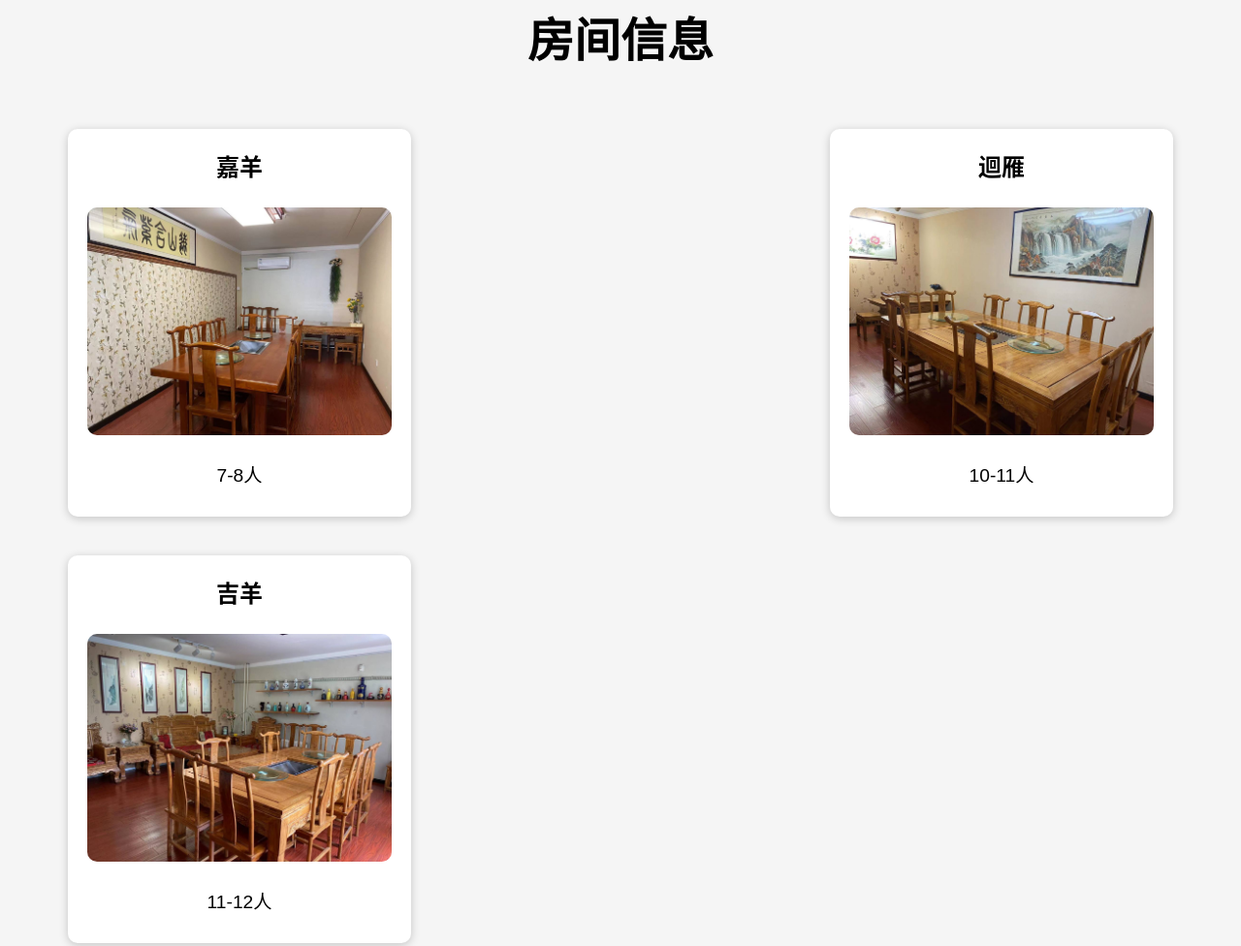
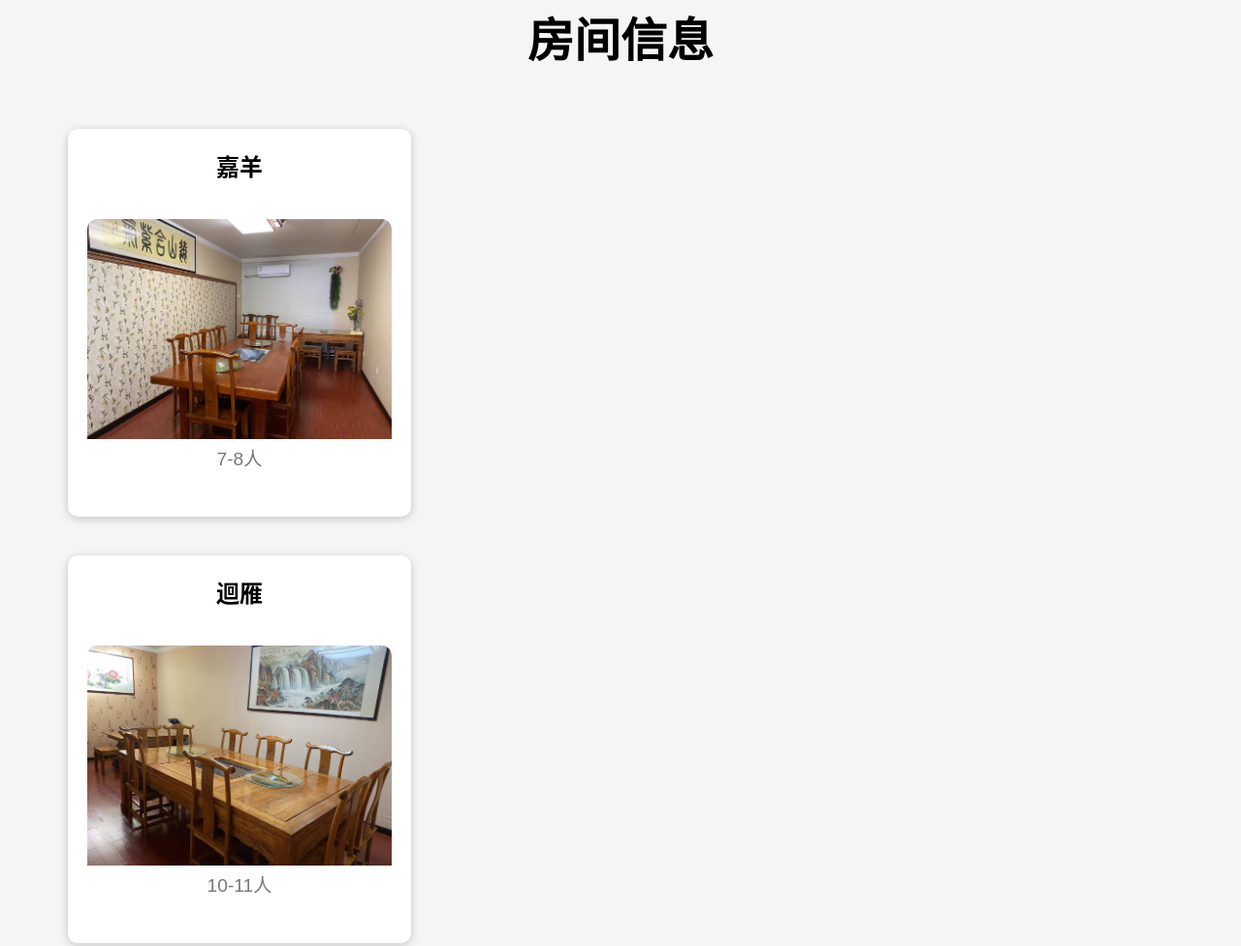
Before and after one commit to liangjunyi010/yanyangju, a plain HTML site: page index.html in a window 1280 px wide. Shown: the part 1620-2596 px from the top of the page at 97% size. Drawn offline with Linux system fonts and the light colour scheme.

Commit message:
[fix]:Chnage to mobile Section3,5

```diff
--- a/css/style.css
+++ b/css/style.css
@@ -65,7 +65,7 @@ img {
 
 h2 {
     font-family: 'Noto Sans CJK SC', 'WenQuanYi Zen Hei', 'Microsoft YaHei', 'PingFang SC', sans-serif;
-    font-size: 3em;
+    font-size: 2.5em;
     margin-top: 0;
     padding-top: 0;
 }
@@ -148,63 +148,64 @@ h2 {
     background-color: #f5f5f5; /* 浅灰色背景 */
 }
 
+.section-additional h1 {
+    font-size: 3em; /* 放大套餐选择标题 */
+    margin-bottom: 40px;
+}
+
 .section-additional h2{
     font-size: medium;
     color: red;
 }
 
-.section-additional h1 {
-    font-size: 3em; /* 放大套餐选择标题 */
-    margin-bottom: 40px;
+.additional-items {
+    display: flex;
+    justify-content: space-between;
+    margin-bottom: 20px;
+    align-items: stretch; /* 保证卡片高度一致 */
+    flex-direction: column;
 }
 
-.additional-items {
-    display: flex;
-    flex-wrap: wrap;
-    justify-content: space-between;
-    align-items: stretch; /* 保证卡片高度一致 */
-}
 
 /* 卡片样式 */
 .additional-item {
-    width: 22%; /* 调整宽度，使每行显示4个卡片 */
-    background-color: white; /* 卡片背景 */
+    text-align: center;
+    width: 100%;
     padding: 20px;
+    box-shadow: 0 2px 10px rgba(0, 0, 0, 0.2); /* 卡片阴影 */
+    border-radius: 10px;
+    background-color: white;
     margin-bottom: 20px;
-    border-radius: 10px;
-    box-shadow: 0 2px 10px rgba(0, 0, 0, 0.2); /* 卡片阴影 */
-    display: flex;
-    flex-direction: column;
-    justify-content: space-between;
+    cursor: pointer;
+    transition: transform 0.3s ease-in-out;
+    min-height: 100%; /* 强制所有卡片的最小高度一致 */
+}
+
+.additional-item:hover {
+    transform: scale(1.05); /* 鼠标悬停时卡片放大效果 */
 }
 
 .additional-item img {
+    object-fit: cover;
     width: 100%;
-    height: auto;
-    object-fit: cover;
-    border-radius: 10px;
+    height: 200px;
+    border-top-left-radius: 10px;
+    border-top-right-radius: 10px;
+    flex-grow: 1;
 }
 
 .additional-item h2 {
     color: black;
     font-size: 1.5em;
     margin-bottom: 10px;
+    flex-grow: 1;
 }
 
 .additional-item p {
     font-size: 1.2em;
-    margin: 10px 0;
-}
-
-/* 小屏幕时的响应式布局 */
-@media (max-width: 768px) {
-    .additional-items {
-        flex-direction: column; /* 改为竖直排列 */
-    }
-
-    .additional-item {
-        width: 100%; /* 调整每个卡片的宽度为100% */
-    }
+    color: #777;
+    margin-top: 5px;
+    flex-grow: 1;
 }
 
 
--- a/index.html
+++ b/index.html
@@ -24,11 +24,6 @@
 
     <!-- Section 2 简介 -->
     <section class="section-about">
-        <!-- <div class="about-left background" style="background-image: url('assets/images/image2.jpg');">
-            <div class="background-overlay-2"></div>
-            <h1>烤全羊</h1>
-            <h2>美味醇香，宴席之王。</h2>
-        </div> -->
         <div class="about-right">
             <div class="about-item">
                 <img src="assets/images/image3.jpg" alt="烤全羊简介">
@@ -53,18 +48,17 @@
     <section class="section-additional">
         <h1>房间信息</h1>
         <div class="additional-items">
-        <!-- 第一行4个卡片 -->
-        <div class="additional-item">
+            <div class="additional-item card" onclick="location.href='#'">
                 <h2>嘉羊</h2>
                 <img src="assets/images/image5.jpg" alt="全羊">
                 <p>7-8人</p>
             </div>
-        <div class="additional-item">
+            <div class="additional-item card" onclick="location.href='#'">
                 <h2>迴雁</h2>
                 <img src="assets/images/image6.jpg" alt="半羊">
                 <p>10-11人</p>
             </div>
-        <div class="additional-item">
+            <div class="additional-item card" onclick="location.href='#'">
                 <h2>吉羊</h2>
                 <img src="assets/images/image7.jpg" alt="烤雁">
                 <p>11-12人</p>
@@ -76,8 +70,6 @@
 <!-- Section 4 套餐 -->
     <section class="section-packages">
         <h1>套餐选择</h1>
-
-    <!-- Package 1 -->
         <div class="package">
             <div class="package-item card" onclick="location.href='#'">
                 <div class="card-header">
@@ -188,46 +180,43 @@
     <section class="section-additional">
         <h1>外卖/就餐附加</h1>
         <div class="additional-items">
-        <!-- 第一行4个卡片 -->
-        <div class="additional-item">
+            <div class="additional-item" onclick="location.href='#'">
                 <h2>全羊</h2>
                 <img src="assets/images/image12.jpg" alt="全羊">
                 <p>一只烤羊</p>
                 <p>1200 元</p>
             </div>
-        <div class="additional-item">
+            <div class="additional-item" onclick="location.href='#'">
                 <h2>半羊</h2>
                 <img src="assets/images/image13.jpg" alt="半羊">
                 <p>半只烤羊</p>
                 <p>600 元</p>
             </div>
-        <div class="additional-item">
+            <div class="additional-item" onclick="location.href='#'">
                 <h2>烤雁</h2>
                 <img src="assets/images/image14.jpg" alt="烤雁">
                 <p>一只烤雁</p>
                 <p>600 元</p>
             </div>
-        <div class="additional-item">
+            <div class="additional-item" onclick="location.href='#'">
                 <h2>羊腿</h2>
                 <img src="assets/images/image15.jpg" alt="羊腿">
                 <p>一只三斤半左右烤羊腿</p>
                 <p>220 元</p>
             </div>
-
-        <!-- 第二行3个卡片 -->
-        <div class="additional-item">
+            <div class="additional-item" onclick="location.href='#'">
                 <h2>乳鸽</h2>
                 <img src="assets/images/image16.jpg" alt="乳鸽">
                 <p>一只八两一级烤乳鸽</p>
                 <p>50 元</p>
             </div>
-        <div class="additional-item">
+            <div class="additional-item" onclick="location.href='#'">
                 <h2>滩羊礼盒</h2>
                 <img src="assets/images/image17.jpg" alt="滩羊礼盒">
                 <p>整羊礼盒</p>
                 <p>1200 元</p>
             </div>
-        <div class="additional-item">
+            <div class="additional-item" onclick="location.href='#'">
                 <h2>半羊礼盒</h2>
                 <img src="assets/images/image18.jpg" alt="半羊礼盒">
                 <p>半羊礼盒</p>
```
Lines whose indentation alone changed are shown as unchanged.
